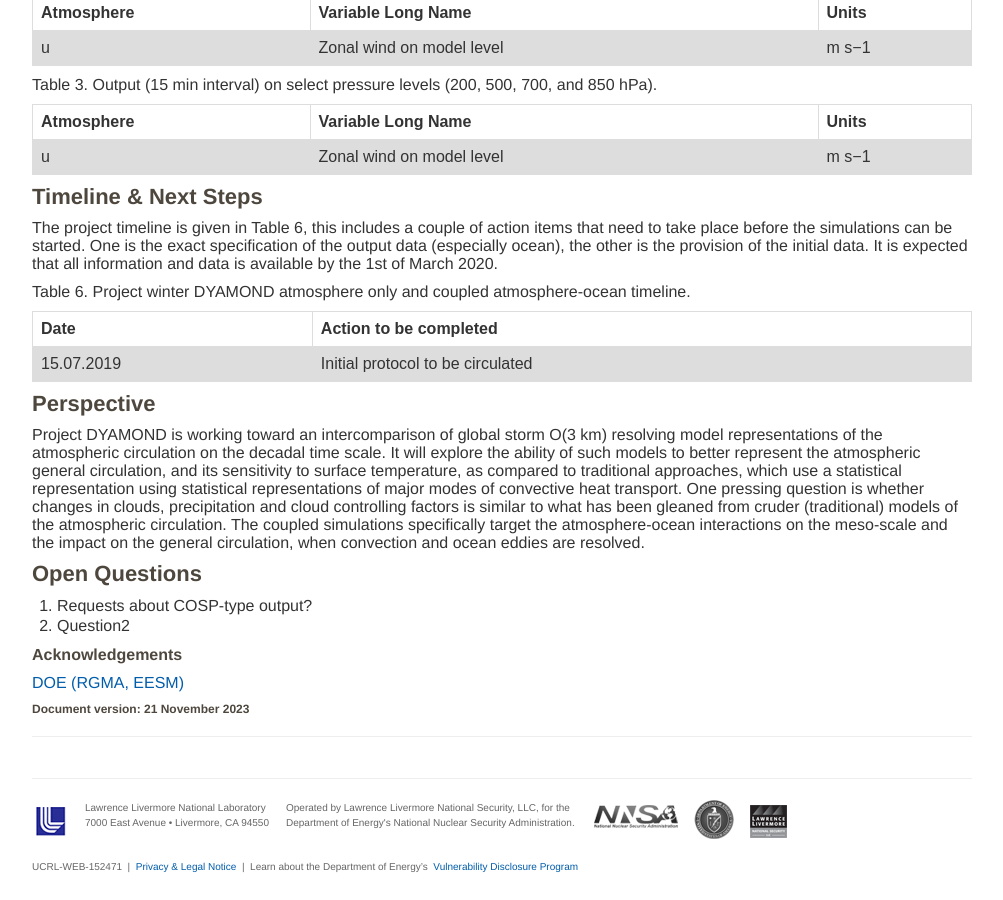
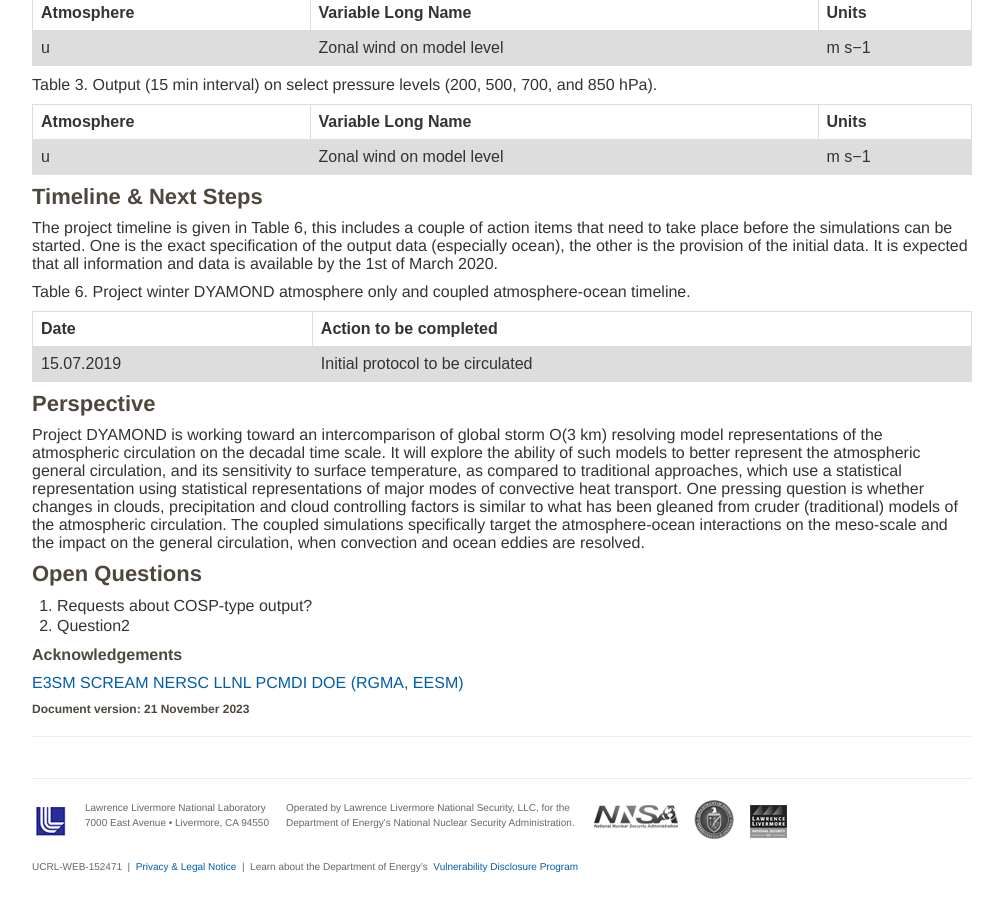
Before and after one commit to mzelinka/Internal_DYAMOND3_prototype, a Jekyll site: the page built from DYAMOND3/index.md, in a window 1280 px wide and 900 px high, scrolled down 2022 px. Shown: the whole window, without its empty margins (138-1141 px from the left). Built offline with Jekyll 4.4.1, drawn with Linux system fonts in a browser that asks for light colours; comment, search, counter and statistics services are not loaded; part of the change alters nothing that is shown.

Commit message:
Update index.md

```diff
--- a/DYAMOND3/index.md
+++ b/DYAMOND3/index.md
@@ -168,11 +168,11 @@ Project DYAMOND is working toward an intercomparison of global storm O(3 km) res
 </ol></p>
 
 #### Acknowledgements
-[E3SM]: (https://e3sm.org/)
-[SCREAM]: (link)
-[NERSC]: (https://www.nersc.gov/)
-[LLNL]: (https://www.llnl.gov/)
-[PCMDI]: (https://pcmdi.llnl.gov/index.html)
+[E3SM](https://e3sm.org/)
+[SCREAM](link)
+[NERSC](https://www.nersc.gov/)
+[LLNL](https://www.llnl.gov/)
+[PCMDI](https://pcmdi.llnl.gov/index.html)
 [DOE (RGMA, EESM)](link)
 
 ###### Document version: 21 November 2023
```
